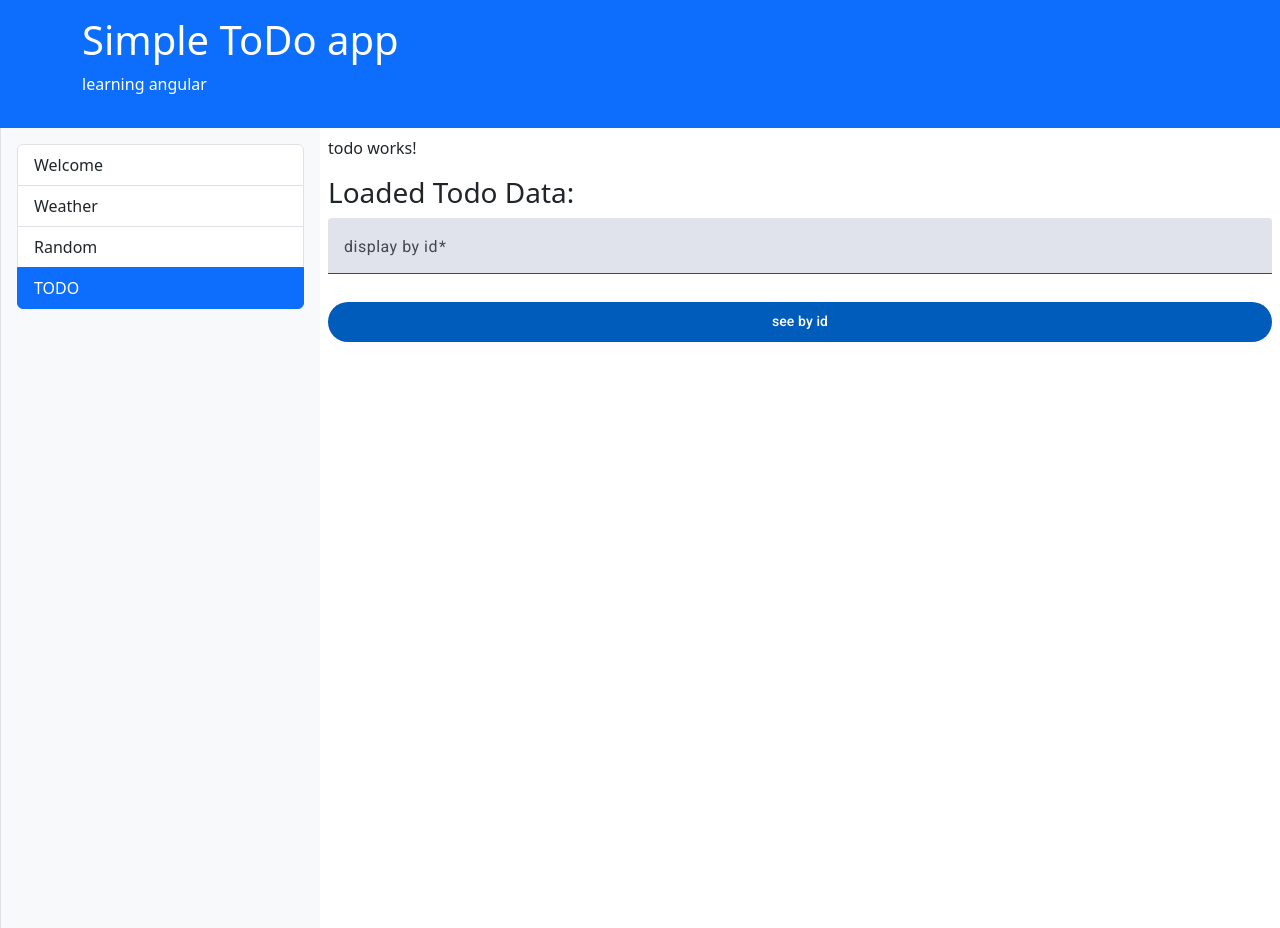
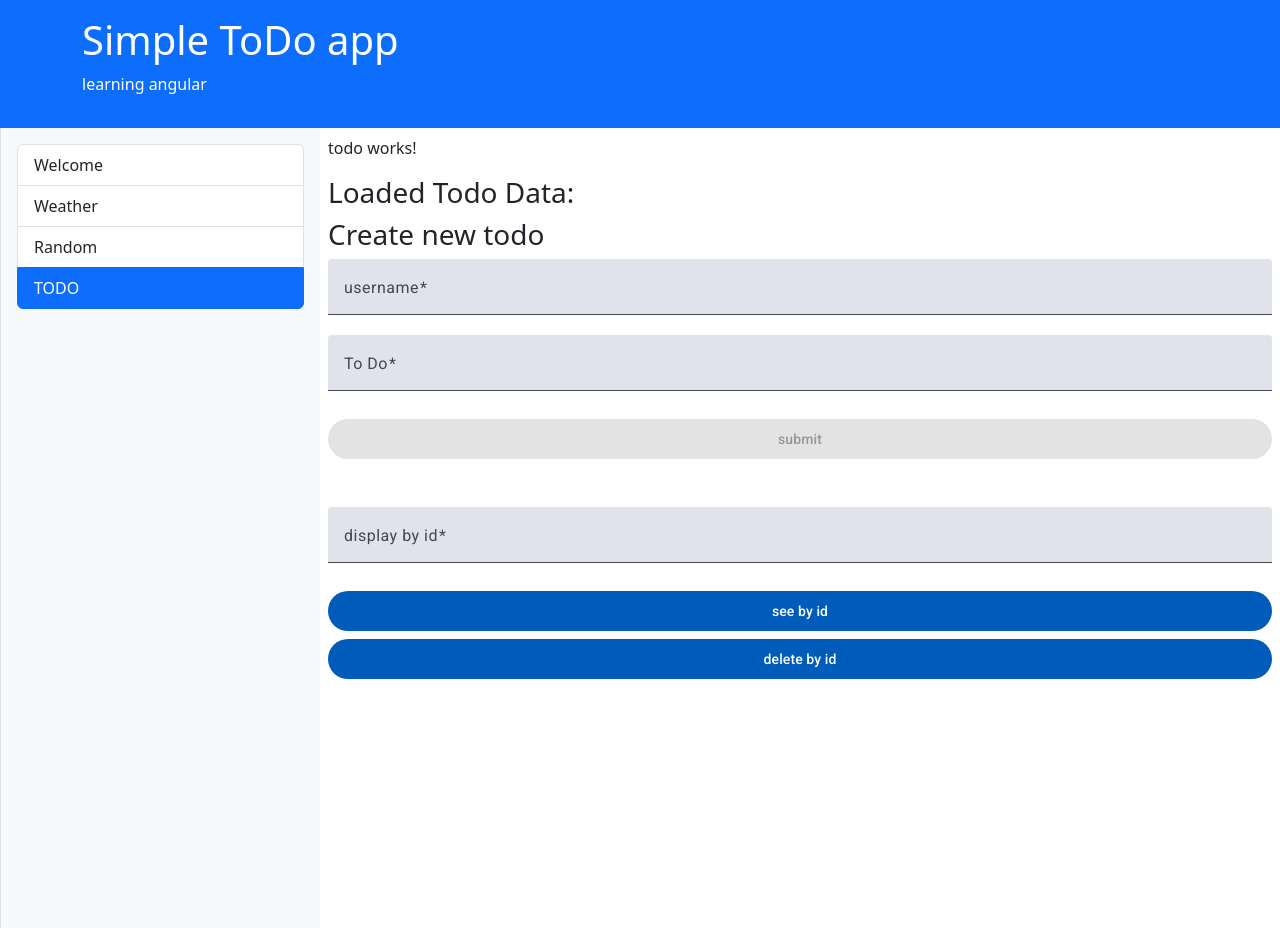
Before and after one commit to alkisax/simpleTodoAngularApp, an Angular app in the folder frontend/simpleTodoAngular/: page /todo in a window 1280 px wide. Built offline with nearby package versions, Linux system fonts and the light colour scheme; no server answers.

Commit message:
create todo added

```diff
--- a/frontend/simpleTodoAngular/src/app/components/todo/todo.component.html
+++ b/frontend/simpleTodoAngular/src/app/components/todo/todo.component.html
@@ -4,8 +4,47 @@
   <pre>{{ todoData }}</pre>
 }
 
+<h3>Create new todo</h3>
+<form
+  [formGroup]="createForm"
+  (ngSubmit)="onSubmitCreateTodo()"
+  class="d-flex flex-column mb-5"
+>
+  <mat-form-field>
+    <mat-label>username</mat-label>
+    <input
+      type="text"
+      matInput
+      formControlName="username"
+    />
+  </mat-form-field>
+
+  <mat-form-field>
+    <mat-label>To Do</mat-label>
+    <input
+      type="text"
+      matInput
+      formControlName="todo"
+    />
+  </mat-form-field>
+
+  <button
+    mat-flat-button
+    color="primary"
+    class="mt-2"
+    type="submit"
+    [disabled]="createForm.invalid"
+  >submit</button>
+
+
+</form>
+
 <!-- για την εφαρμογή του view by id -->
-<form [formGroup]="idForm" (ngSubmit)="onSubmitViewById()" class="d-flex flex-column ">
+<form
+  [formGroup]="idForm"
+  (ngSubmit)="onSubmitViewById()"
+  class="d-flex flex-column"
+>
   <mat-form-field>
     <mat-label>display by id</mat-label>
     <input type="text" matInput formControlName="_id"/>
@@ -16,6 +55,15 @@
     class="mt-2"
     type="submit"
   >see by id</button>
+
+  <!-- έχουμε ήδη ενα type submit για αυτό (click) -->
+  <button
+    mat-flat-button
+    color="warn"
+    class="mt-2"
+    type="button"
+    (click)="onSubmintDeleteById()"
+  >delete by id</button>
 </form>
 
 
--- a/frontend/simpleTodoAngular/src/app/components/todo/todo.component.ts
+++ b/frontend/simpleTodoAngular/src/app/components/todo/todo.component.ts
@@ -64,12 +64,53 @@ export class TodoComponent {
       .subscribe((data) => {
         this.todoById = data.data
       });
+    this.refreshTodo()
   }
 
+  //delete by id
+  deleteById: Todo | null = null
+   onSubmintDeleteById() {
+    const _id = this.idForm.value._id
+    if (!_id) return
 
-  form = new FormGroup({
+    const confirmed = window.confirm('Are you sure you want to delete this todo?');
+    if (!confirmed) {
+      return;
+    }
+
+    this.todoService.deleteByIdTodo(_id)
+      .subscribe((data) => {
+        console.log("deleted", data)
+      })
+    this.refreshTodo()
+   }
+
+   // create todo
+
+  createForm = new FormGroup({
     username: new FormControl('', Validators.required),
-    todo: new FormGroup('', Validators.required)
+    todo: new FormControl('', Validators.required)
   })
 
+  onSubmitCreateTodo() {
+    if (this.createForm.invalid) {
+      return;
+    }
+
+    const newTodo: Todo = {
+      username: this.createForm.value.username!,
+      todo: this.createForm.value.todo!,
+      _id: ''  // _id will be assigned by backend, so empty here
+    };
+
+    this.todoService.createTodo(newTodo)
+      .subscribe((response) => {
+          console.log('Created todo:', response.data);
+          window.alert('Todo created successfully!');
+          this.createForm.reset(); // Clear the form after create
+          this.refreshTodo();
+        }
+      );
+  }
+
 }
```
